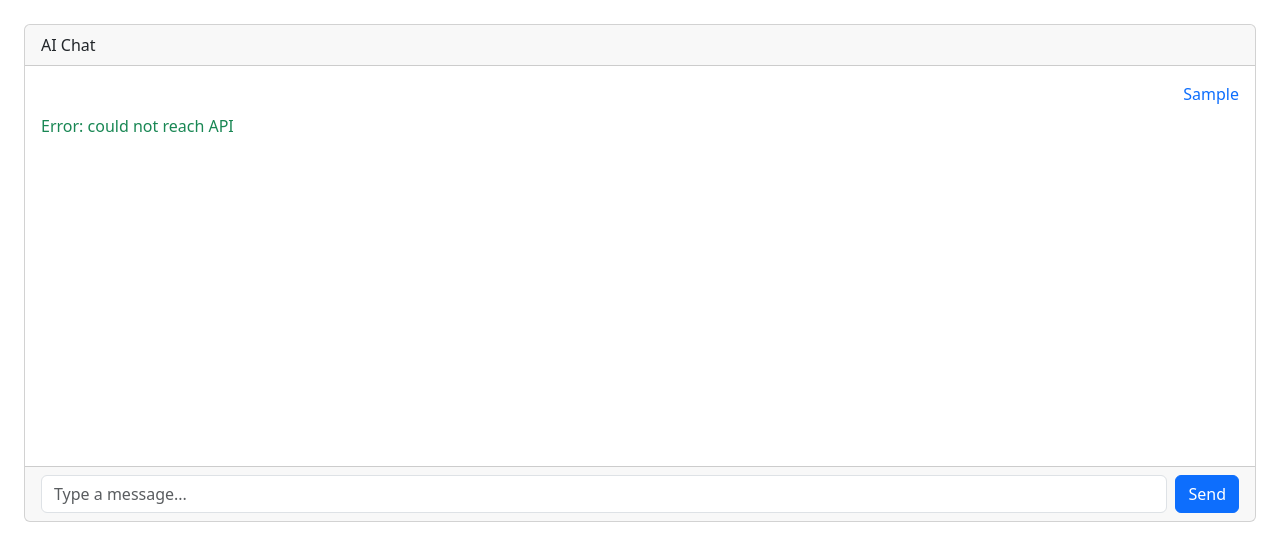
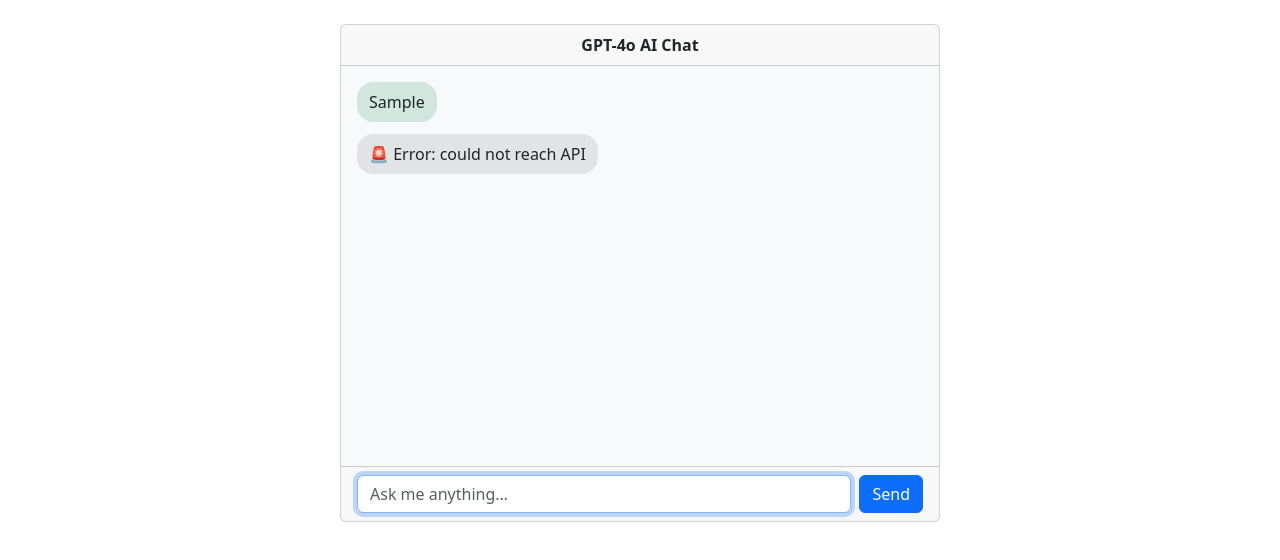
Before and after one commit to Arbeedark/hnb-chatbot, a website: page public/index.html in a window 1280 px wide. Both pictures are taken after typing "Sample" into the empty fields and a click on the button "Send". Drawn offline with nearby package versions, Linux system fonts and the light colour scheme; no server answers.

Commit message:
Update index.html

```diff
--- a/public/index.html
+++ b/public/index.html
@@ -9,41 +9,71 @@
     rel="stylesheet"
   />
   <style>
-    #chat { height: 400px; overflow-y: auto; }
-    .msg { margin-bottom: .5rem; }
-    .msg.user { text-align: right; }
+    #chat {
+      height: 400px;
+      overflow-y: auto;
+      background: #f8f9fa;
+      padding: 1rem;
+      border-radius: .25rem;
+    }
+    .msg { margin-bottom: .75rem; }
+    .msg .bubble {
+      display: inline-block;
+      padding: .5rem .75rem;
+      border-radius: 1rem;
+      max-width: 80%;
+    }
+    .msg.user .bubble {
+      background: #d1e7dd;
+      text-align: right;
+    }
+    .msg.assistant .bubble {
+      background: #e2e3e5;
+    }
   </style>
 </head>
 <body class="p-4">
-  <div class="card">
-    <div class="card-header">AI Chat</div>
+  <div class="container">
+    <div class="card mx-auto" style="max-width: 600px;">
+      <div class="card-header text-center">
+        <strong>GPT-4o AI Chat</strong>
+      </div>
       <div id="chat" class="card-body"></div>
       <div class="card-footer d-flex">
-      <input id="input" class="form-control me-2" placeholder="Type a message..." />
+        <input id="input" class="form-control me-2" placeholder="Ask me anything…" />
         <button id="send" class="btn btn-primary">Send</button>
+      </div>
     </div>
   </div>
 
   <script>
+    (function() {
       const chatEl = document.getElementById("chat");
       const inputEl = document.getElementById("input");
       const sendBtn = document.getElementById("send");
 
+      // initial system prompt for GPT-4o
       let history = [
-      { role: "system", content: "You are a helpful assistant." }
+        { role: "system", content: "You are a helpful AI assistant using GPT-4o." }
       ];
 
       function append(role, text) {
-      const div = document.createElement("div");
-      div.className = "msg " + (role === "user" ? "user text-primary" : "assistant text-success");
-      div.textContent = text;
-      chatEl.append(div);
+        const wrapper = document.createElement("div");
+        wrapper.className = "msg " + role;
+
+        const bubble = document.createElement("div");
+        bubble.className = "bubble";
+        bubble.textContent = text;
+
+        wrapper.appendChild(bubble);
+        chatEl.appendChild(wrapper);
         chatEl.scrollTop = chatEl.scrollHeight;
       }
 
-    sendBtn.onclick = async () => {
+      async function sendMessage() {
         const text = inputEl.value.trim();
         if (!text) return;
+
         append("user", text);
         history.push({ role: "user", content: text });
         inputEl.value = "";
@@ -59,15 +89,22 @@
           append("assistant", msg.content);
           history.push({ role: "assistant", content: msg.content });
         } catch (e) {
-        append("assistant", "Error: could not reach API");
+          append("assistant", "🚨 Error: could not reach API");
+          console.error(e);
         } finally {
           sendBtn.disabled = false;
+          inputEl.focus();
         }
-    };
+      }
 
+      sendBtn.addEventListener("click", sendMessage);
       inputEl.addEventListener("keydown", e => {
-      if (e.key === "Enter") sendBtn.click();
+        if (e.key === "Enter") sendMessage();
       });
+
+      // autofocus
+      inputEl.focus();
+    })();
   </script>
 </body>
 </html>
```
Lines whose indentation alone changed are shown as unchanged.
